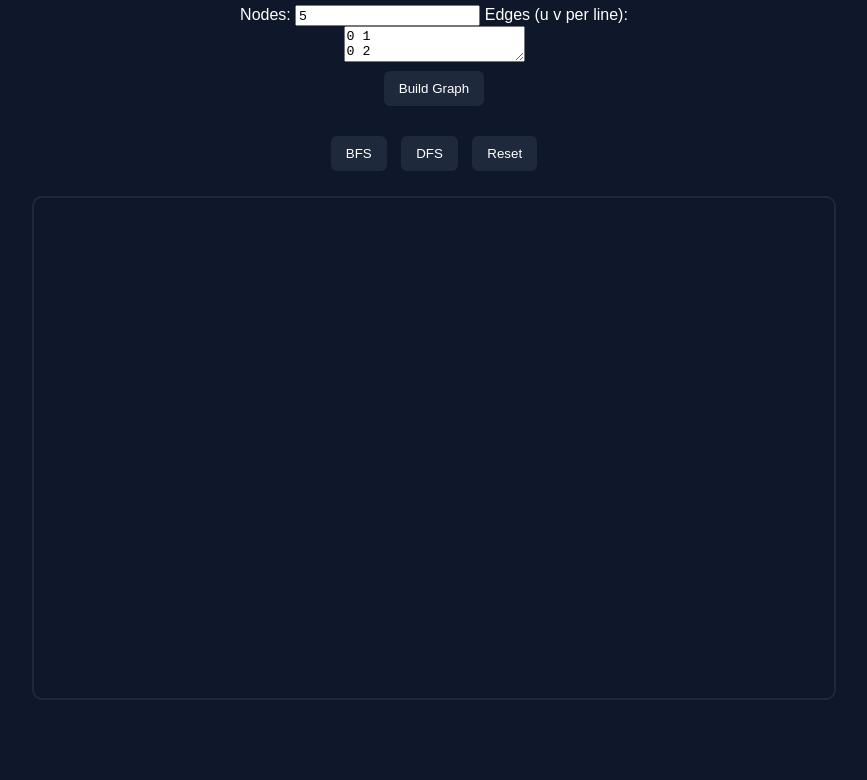
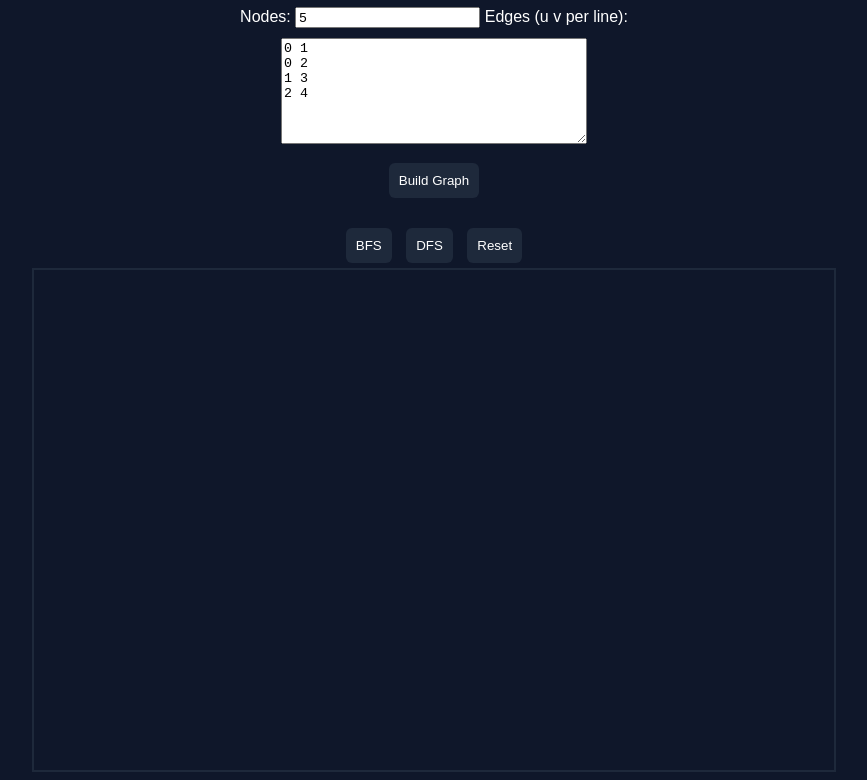
Before and after one commit to sam-3115/graph-visualizer, a plain HTML site: page index.html in a window 1280 px wide. Shown: the part 73-853 px from the top of the page, without its empty margins (206-1073 px from the left). Before the commit the page ends 800 px from the top, so only its background shows below. Drawn offline with nearby package versions, Linux system fonts and the light colour scheme.

Commit message:
Refactor CSS styles for body and button elements

```diff
--- a/style.css
+++ b/style.css
@@ -1,30 +1,27 @@
 body {
-  background-color: #0f172a;
+  background: #0f172a;
   color: white;
+  text-align: center;
   font-family: Arial;
-  text-align: center;
 }
 
-h1 {
-  margin-top: 20px;
-}
-
-#controls {
+.input-box {
   margin: 20px;
 }
 
+textarea {
+  width: 300px;
+  height: 100px;
+  margin: 10px;
+}
+
 button {
-  padding: 10px 15px;
+  padding: 10px;
   margin: 5px;
   background: #1e293b;
   color: white;
   border: none;
   border-radius: 6px;
-  cursor: pointer;
-}
-
-button:hover {
-  background: #334155;
 }
 
 #network {
@@ -32,5 +29,4 @@
   height: 500px;
   margin: auto;
   border: 2px solid #1e293b;
-  border-radius: 10px;
 }
```
